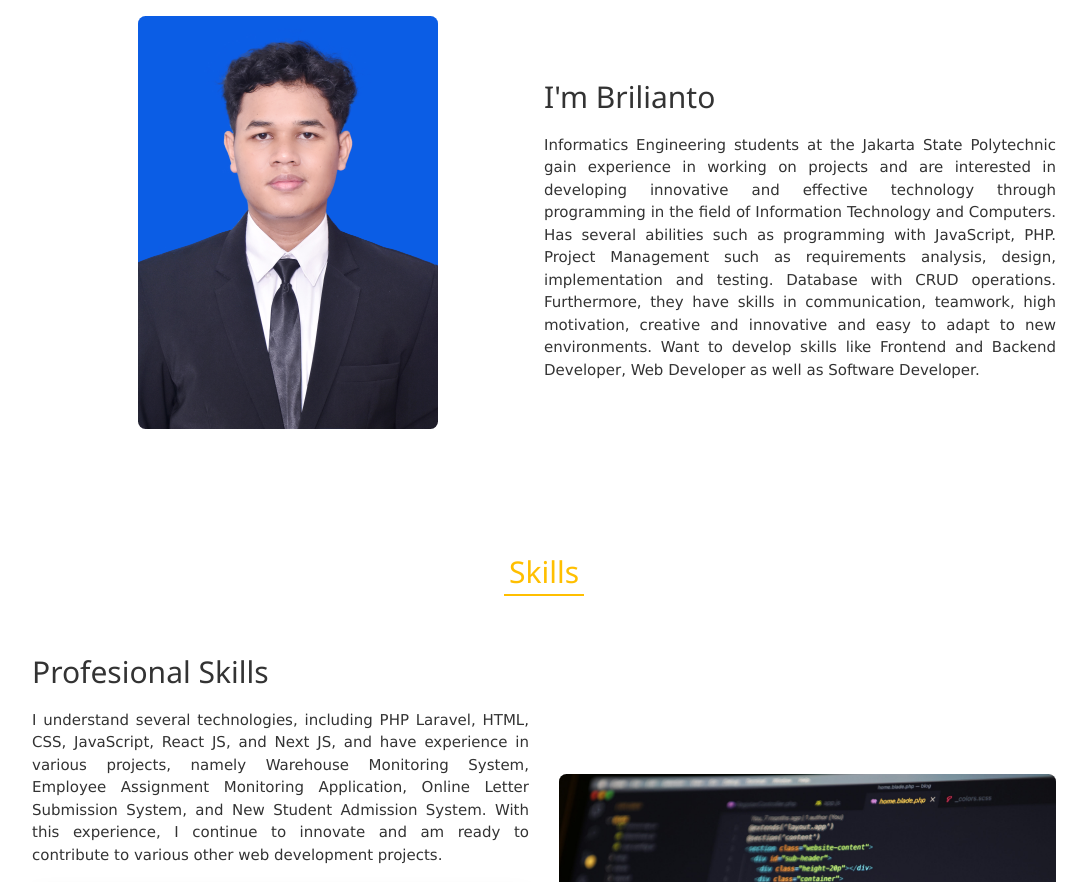
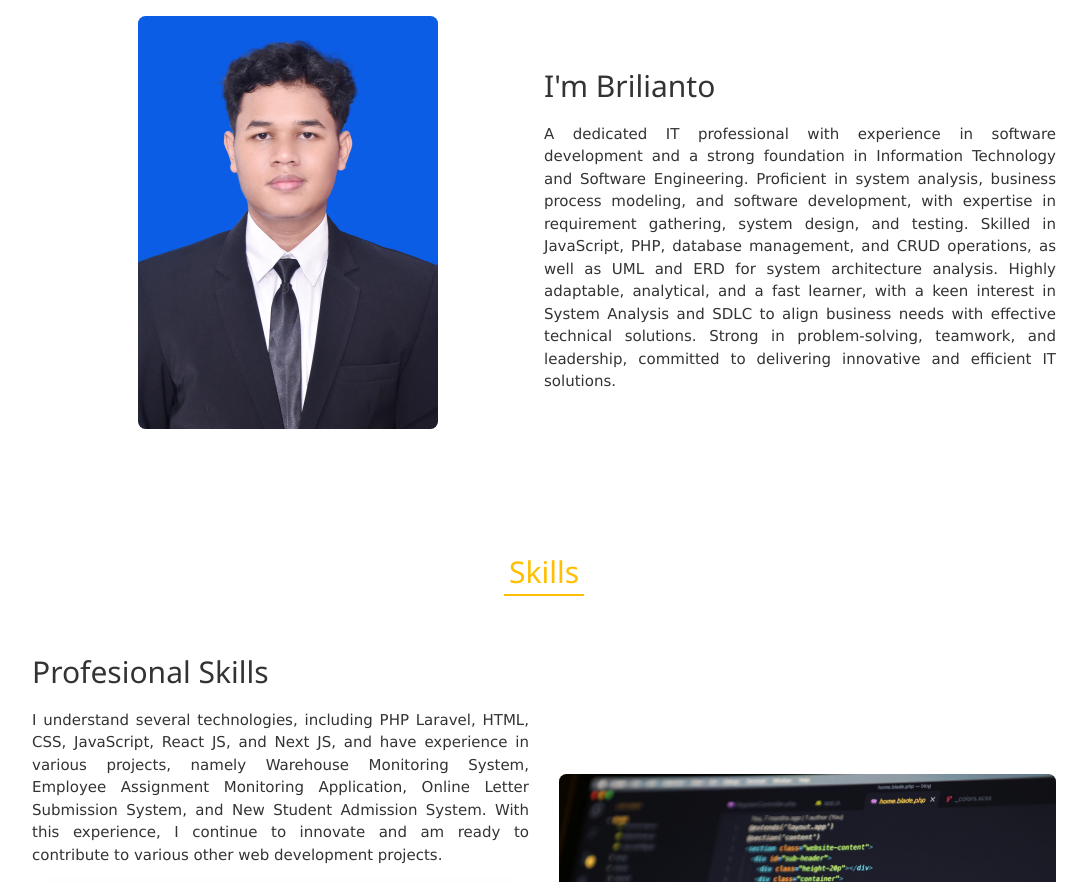
Before and after one commit to Brilianto1811/Brilianto1811, a plain HTML site: page index.html in a window 1280 px wide. Shown: the part 800-1682 px from the top of the page, without its empty margins (96-1183 px from the left). Drawn offline with nearby package versions, Linux system fonts and the light colour scheme.

Commit message:
Update index.html

```diff
--- a/index.html
+++ b/index.html
@@ -85,15 +85,7 @@
 
                 <div>
                     <h2 class="about__subtitle">I'm Brilianto</h2>
-                    <p class="about__text" style="text-align: justify;">Informatics Engineering students at the Jakarta
-                        State Polytechnic gain
-                        experience in working on projects and are interested in developing innovative and effective
-                        technology through programming in the field of Information Technology and Computers. Has several
-                        abilities such as programming with JavaScript, PHP. Project Management such as requirements
-                        analysis, design, implementation and testing. Database with CRUD operations. Furthermore, they
-                        have skills in communication, teamwork, high motivation, creative and innovative and easy to
-                        adapt to new environments. Want to develop skills like Frontend and Backend Developer, Web
-                        Developer as well as Software Developer.</p>
+                    <p class="about__text" style="text-align: justify;">A dedicated IT professional with experience in software development and a strong foundation in Information Technology and Software Engineering. Proficient in system analysis, business process modeling, and software development, with expertise in requirement gathering, system design, and testing. Skilled in JavaScript, PHP, database management, and CRUD operations, as well as UML and ERD for system architecture analysis. Highly adaptable, analytical, and a fast learner, with a keen interest in System Analysis and SDLC to align business needs with effective technical solutions. Strong in problem-solving, teamwork, and leadership, committed to delivering innovative and efficient IT solutions.</p>
                 </div>
             </div>
         </section>
```
